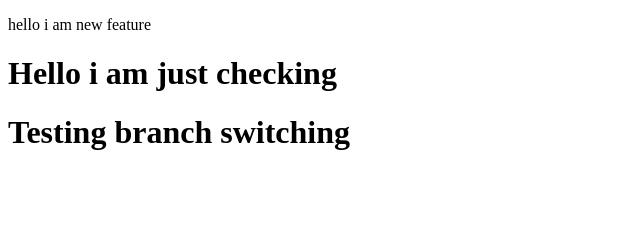
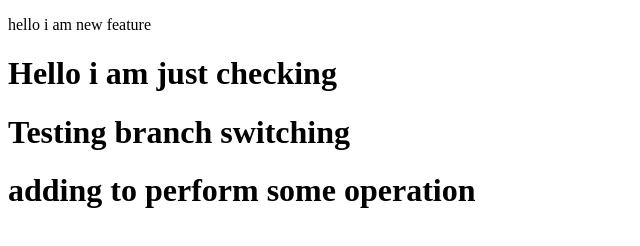
Before and after one commit to sudeepfr/finalPractice, a plain HTML site: page index.html in a window 1280 px wide. Shown: the whole page, without its empty margins (0-640 px from the left). Drawn offline with Linux system fonts and the light colour scheme.

Commit message:
just checking

```diff
--- a/index.html
+++ b/index.html
@@ -9,5 +9,6 @@
     <p> hello i am  new feature </p>
     <h1> Hello i am just checking </h1>
     <h1>Testing branch switching </h1>
+    <h1>adding to perform some operation</h1>
 </body>
 </html>
```
